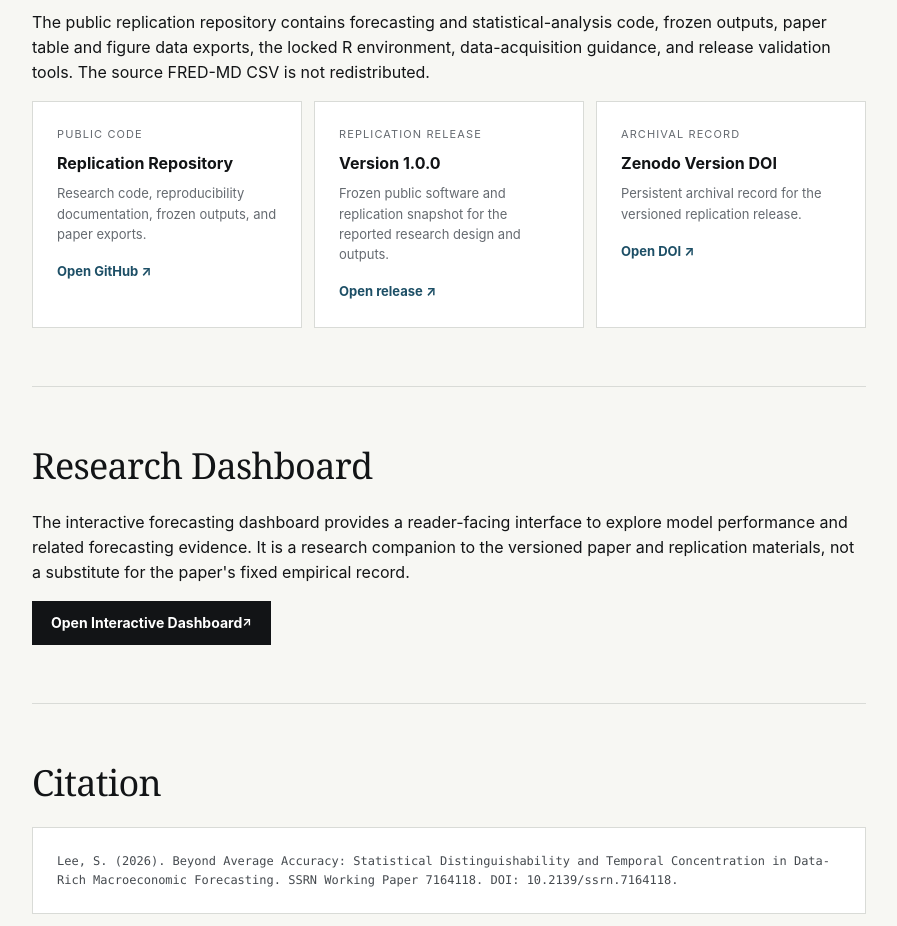
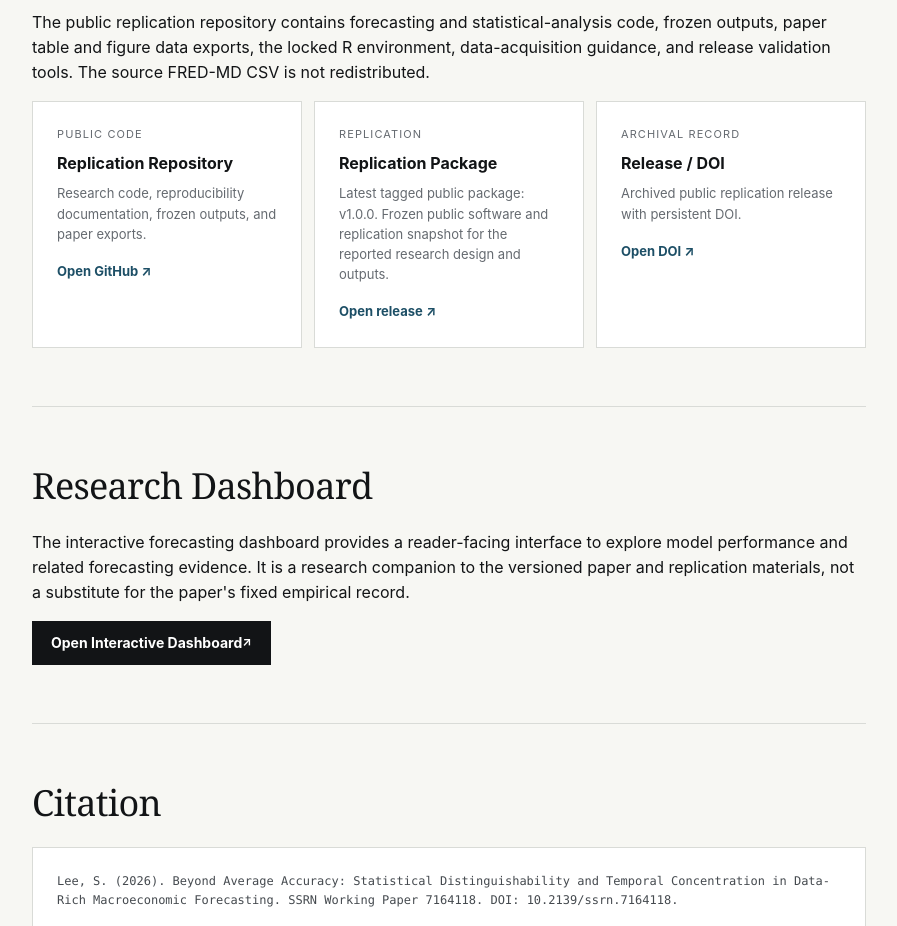
Before and after one commit to slackquant80/slackquant-research, a Next.js app: page /research/beyond-average-accuracy in a window 1280 px wide. Shown: the part 6880-7806 px from the top of the page, without its empty margins (334-1231 px from the left). Built offline with nearby package versions, Linux system fonts and the light colour scheme; no server answers.

Commit message:
Normalize reproducibility card taxonomy

```diff
--- a/src/app/research/adaa/page.tsx
+++ b/src/app/research/adaa/page.tsx
@@ -190,7 +190,7 @@ export default function AdaaPage() {
               {item.links.github ? (
                 <div className="artifact">
                   <div className="type">Public code</div>
-                  <h3>GitHub Repository</h3>
+                  <h3>Replication Repository</h3>
                   <p>Research code and public reproducibility material.</p>
                   <a
                     href={item.links.github}
--- a/src/app/research/beyond-average-accuracy/page.tsx
+++ b/src/app/research/beyond-average-accuracy/page.tsx
@@ -312,11 +312,12 @@ export default function BeyondAverageAccuracyPage() {
               </div>
 
               <div className="artifact">
-                <div className="type">Replication release</div>
-                <h3>Version 1.0.0</h3>
+                <div className="type">Replication</div>
+                <h3>Replication Package</h3>
                 <p>
-                  Frozen public software and replication snapshot for the
-                  reported research design and outputs.
+                  Latest tagged public package: v1.0.0. Frozen public software
+                  and replication snapshot for the reported research design
+                  and outputs.
                 </p>
                 <a
                   href={item.links.replication}
@@ -329,10 +330,9 @@ export default function BeyondAverageAccuracyPage() {
 
               <div className="artifact">
                 <div className="type">Archival record</div>
-                <h3>Zenodo Version DOI</h3>
+                <h3>Release / DOI</h3>
                 <p>
-                  Persistent archival record for the versioned replication
-                  release.
+                  Archived public replication release with persistent DOI.
                 </p>
                 <a
                   href={item.links.archivalRelease}
```
